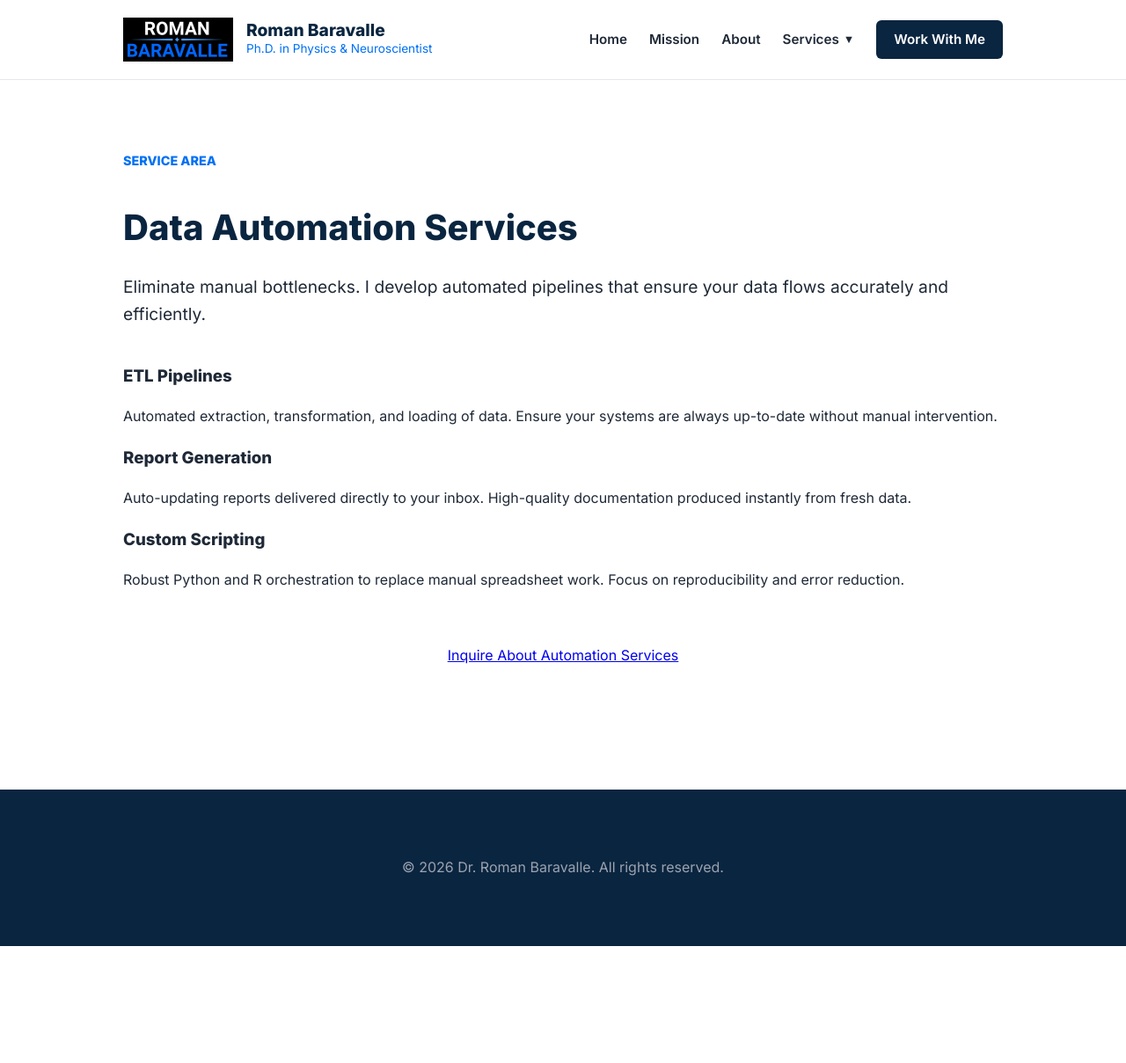
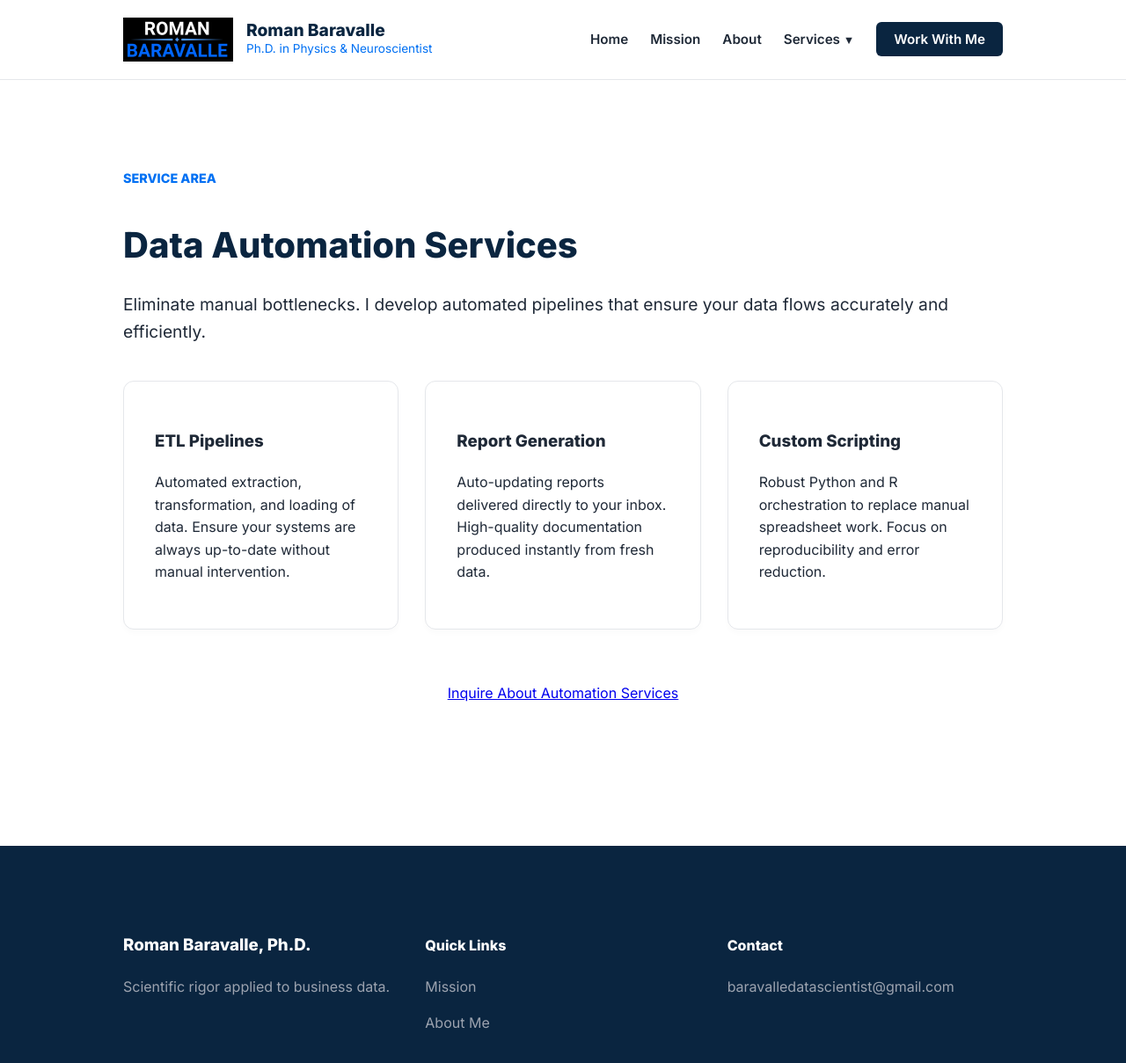
Before and after one commit to RomanDataScience/BaravalleDataSolver, a Jekyll site: the page built from services/automation.md, in a window 1280 px wide and 1273 px high. Shown: the top 1209 px of the window at 88% size. Built offline with Jekyll 4.4.1, drawn with Linux system fonts in a browser that asks for light colours.

Commit message:
Update default.html

```diff
--- a/_layouts/default.html
+++ b/_layouts/default.html
@@ -17,7 +17,7 @@
       --bg-offset: #f9fafb;
       --text-main: #1f2937;
       --text-light: #6b7280;
-      --max-width: 1000px;
+      --max-width: 1000px; /* Controls the text margins */
     }
 
     body {
@@ -27,15 +27,17 @@
       background-color: var(--bg-light);
     }
 
+    /* Layout Containers for Margins */
     .container {
       max-width: var(--max-width);
       margin: 0 auto;
-      padding: 0 60px;
+      padding: 0 60px; /* Deep side margins */
     }
 
-    .section { padding: 80px 0; }
+    .section { padding: 100px 0; }
     .bg-offset { background-color: var(--bg-offset); }
 
+    /* Header Styling */
     header {
       background: white;
       border-bottom: 1px solid #e5e7eb;
@@ -86,8 +89,15 @@
     }
 
     .nav-item { position: relative; margin-left: 25px; }
-    .nav-item a { font-weight: 600; color: var(--text-main); font-size: 0.95rem; text-decoration: none; display: flex; align-items: center; gap: 5px; }
 
+    .nav-item a {
+      font-weight: 600;
+      color: var(--text-main);
+      font-size: 0.95rem;
+      text-decoration: none;
+    }
+
+    /* Dropdown */
     .dropdown-menu {
       position: absolute;
       top: 100%;
@@ -104,18 +114,43 @@
       transition: all 0.2s ease;
     }
 
-    .nav-item:hover .dropdown-menu { opacity: 1; visibility: visible; transform: translateX(-50%) translateY(0); }
-    .dropdown-menu a { display: block; padding: 10px 20px; font-size: 0.9rem; color: var(--text-main); }
-    .dropdown-menu a:hover { background-color: var(--bg-offset); color: var(--primary); }
+    .nav-item:hover .dropdown-menu {
+      opacity: 1;
+      visibility: visible;
+      transform: translateX(-50%) translateY(0);
+    }
 
-    .btn-nav { background: var(--secondary); color: white !important; padding: 10px 20px; border-radius: 6px; }
+    .dropdown-menu a {
+      display: block;
+      padding: 10px 20px;
+      font-size: 0.9rem;
+    }
 
-    footer { background: var(--secondary); color: #9ca3af; padding: 60px 0; margin-top: 60px; }
+    .dropdown-menu a:hover {
+      background-color: var(--bg-offset);
+      color: var(--primary);
+    }
+
+    .btn-nav {
+      background: var(--secondary);
+      color: white !important;
+      padding: 10px 20px;
+      border-radius: 6px;
+    }
+
+    /* Hero & Grid Helpers */
+    .hero { background: var(--secondary); color: white; padding: 100px 0; }
+    .hero-content { display: grid; grid-template-columns: 1.2fr 0.8fr; gap: 60px; align-items: center; }
+    .grid-3 { display: grid; grid-template-columns: repeat(auto-fit, minmax(280px, 1fr)); gap: 30px; }
+    .card { background: white; border: 1px solid #e5e7eb; border-radius: 12px; padding: 35px; box-shadow: 0 4px 6px rgba(0,0,0,0.02); }
+
+    footer { background: var(--secondary); color: #9ca3af; padding: 80px 0; margin-top: 60px; }
     footer h3 { color: white; margin-bottom: 20px; }
     footer a { color: #9ca3af; text-decoration: none; }
 
     @media (max-width: 768px) {
       .container { padding: 0 25px; }
+      .hero-content { grid-template-columns: 1fr; text-align: center; }
       .nav-links { display: none; }
     }
   </style>
@@ -154,7 +189,21 @@
 
 <footer>
   <div class="container">
-    <p style="text-align:center">&copy; {{ site.time | date: '%Y' }} Dr. Roman Baravalle. All rights reserved.</p>
+    <div class="grid-3">
+      <div>
+        <h3>Roman Baravalle, Ph.D.</h3>
+        <p>Scientific rigor applied to business data.</p>
+      </div>
+      <div>
+        <h4 style="color:white">Quick Links</h4>
+        <p><a href="{{ '/mission' | relative_url }}">Mission</a></p>
+        <p><a href="{{ '/about' | relative_url }}">About Me</a></p>
+      </div>
+      <div>
+        <h4 style="color:white">Contact</h4>
+        <p>baravalledatascientist@gmail.com</p>
+      </div>
+    </div>
   </div>
 </footer>
 
```
Also changed, not shown: other parts of _layouts/default.html (+1 -0 lines).
